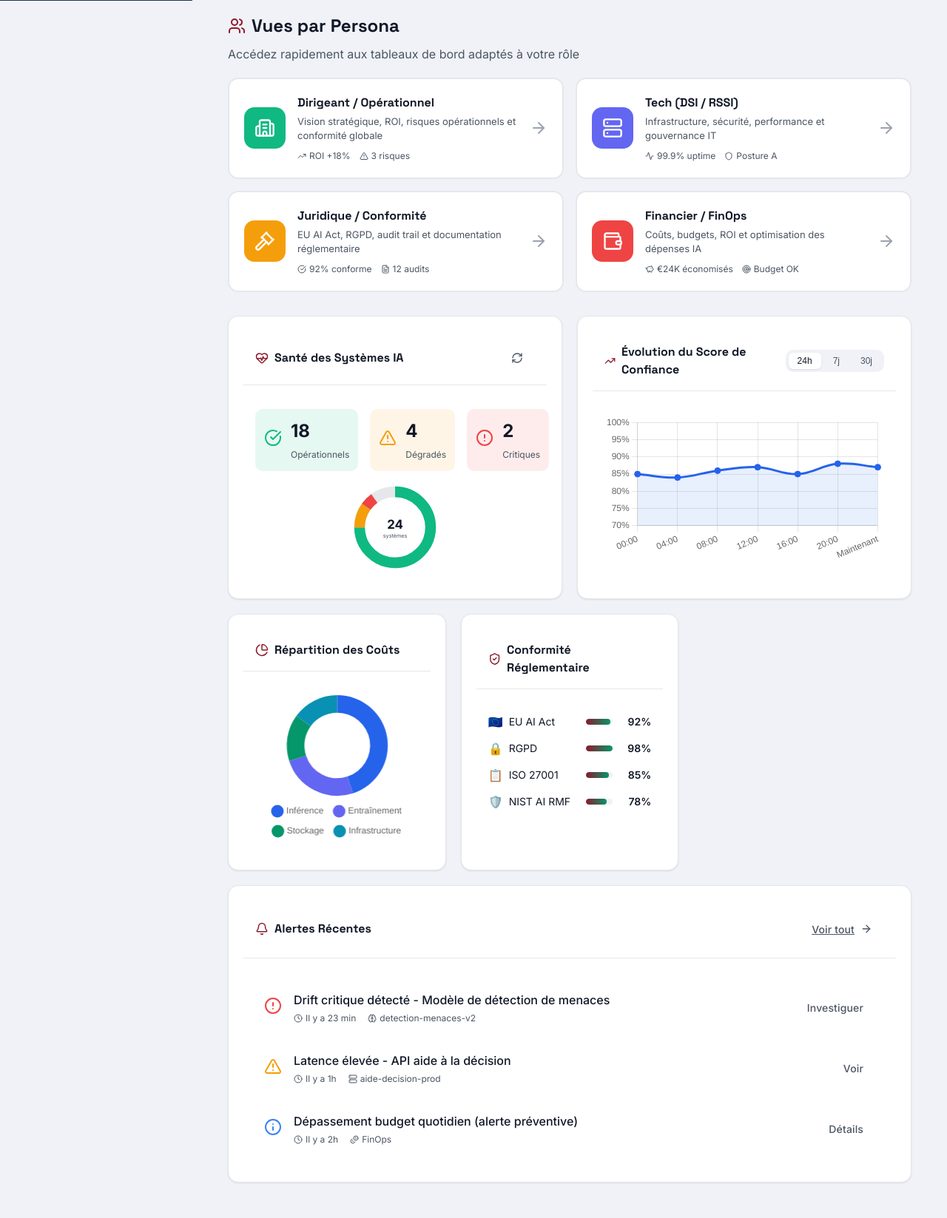
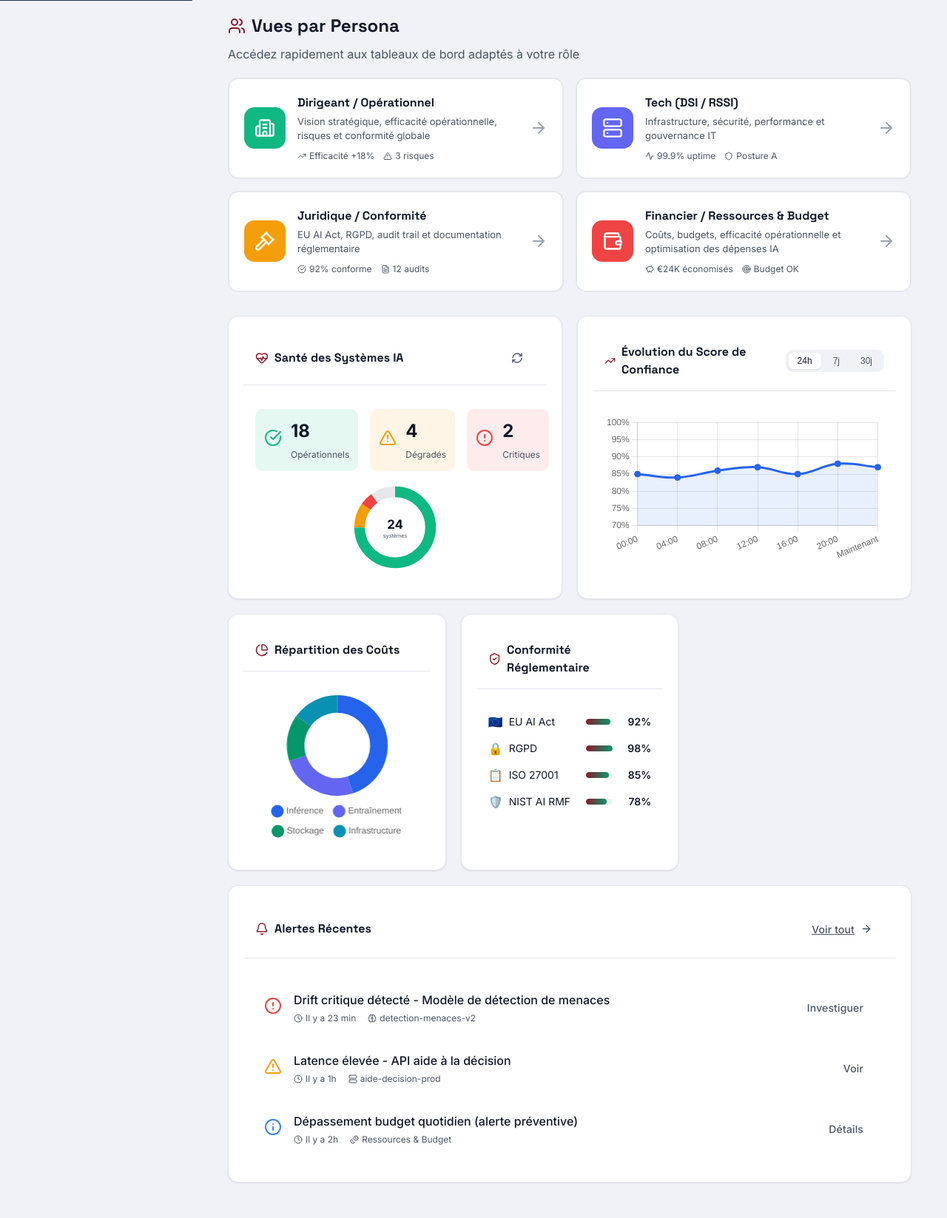
Before and after one commit to E4Itraining/AIOBS, a FastAPI app: page /global in a window 1280 px wide. Shown: the part 799-2446 px from the top of the page at 74% size. Run offline with FastAPI, Linux system fonts and the light colour scheme; some libraries are stand-ins or nearby versions.

Commit message:
fix: Aligner terminologie global.html avec contexte Défense (ROI → Efficacité)
https://claude.ai/code/session_01PJ1JGmh9rEKGj8635EdB4e

```diff
--- a/visualization/templates/global.html
+++ b/visualization/templates/global.html
@@ -128,11 +128,11 @@
             </div>
             <div class="pq-content">
                 <h3>Dirigeant / Opérationnel</h3>
-                <p>Vision stratégique, ROI, risques opérationnels et conformité globale</p>
+                <p>Vision stratégique, efficacité opérationnelle, risques et conformité globale</p>
                 <div class="pq-metrics">
                     <span class="pq-metric">
                         <i data-lucide="trending-up"></i>
-                        ROI +18%
+                        Efficacité +18%
                     </span>
                     <span class="pq-metric">
                         <i data-lucide="alert-triangle"></i>
@@ -193,8 +193,8 @@
                 <i data-lucide="wallet"></i>
             </div>
             <div class="pq-content">
-                <h3>Financier / FinOps</h3>
-                <p>Coûts, budgets, ROI et optimisation des dépenses IA</p>
+                <h3>Financier / Ressources & Budget</h3>
+                <p>Coûts, budgets, efficacité opérationnelle et optimisation des dépenses IA</p>
                 <div class="pq-metrics">
                     <span class="pq-metric">
                         <i data-lucide="piggy-bank"></i>
@@ -397,7 +397,7 @@
                             <div class="alert-title">Dépassement budget quotidien (alerte préventive)</div>
                             <div class="alert-meta">
                                 <span><i data-lucide="clock"></i> Il y a 2h</span>
-                                <span><i data-lucide="coins"></i> FinOps</span>
+                                <span><i data-lucide="coins"></i> Ressources & Budget</span>
                             </div>
                         </div>
                         <div class="alert-actions">
```
